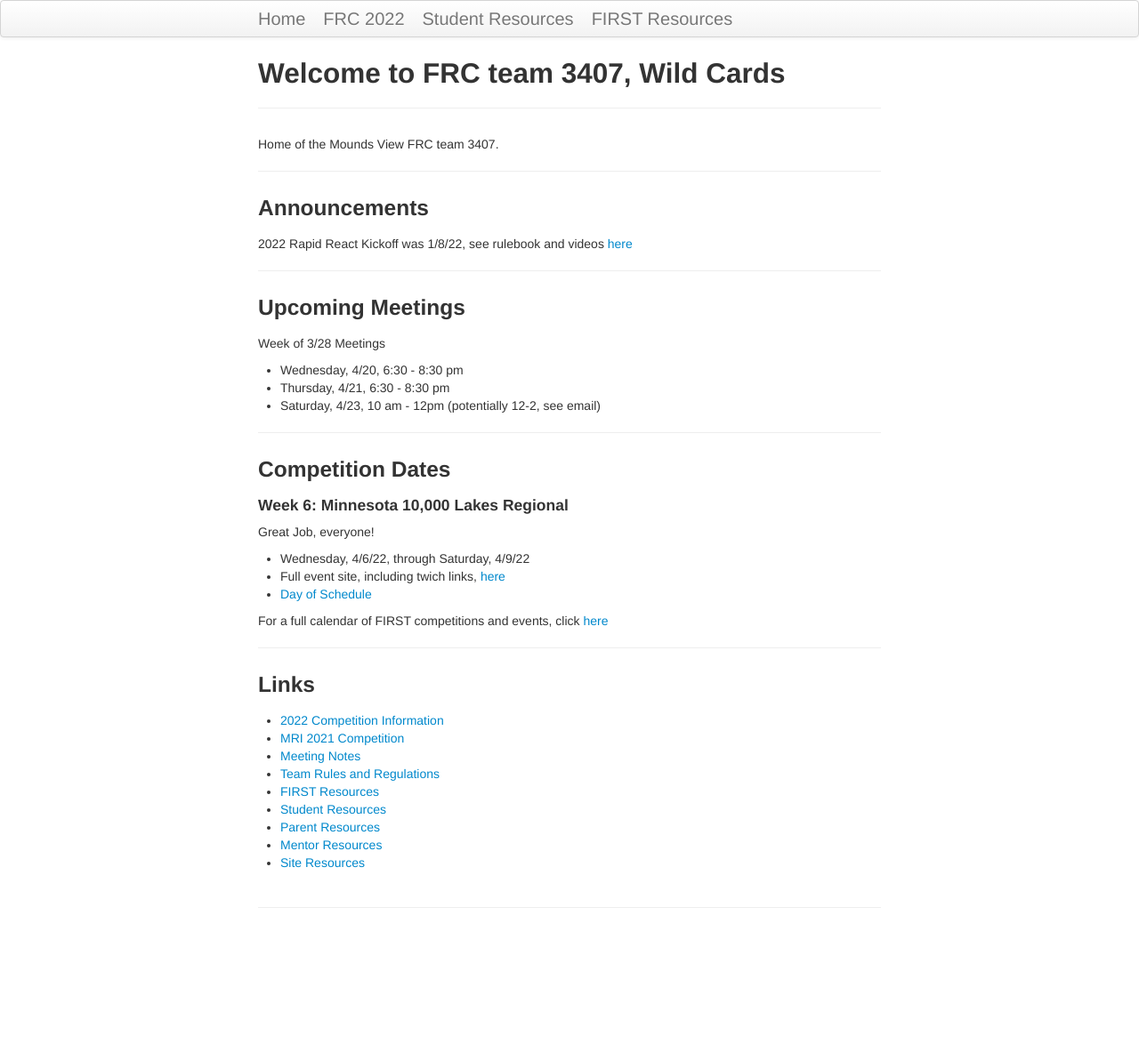
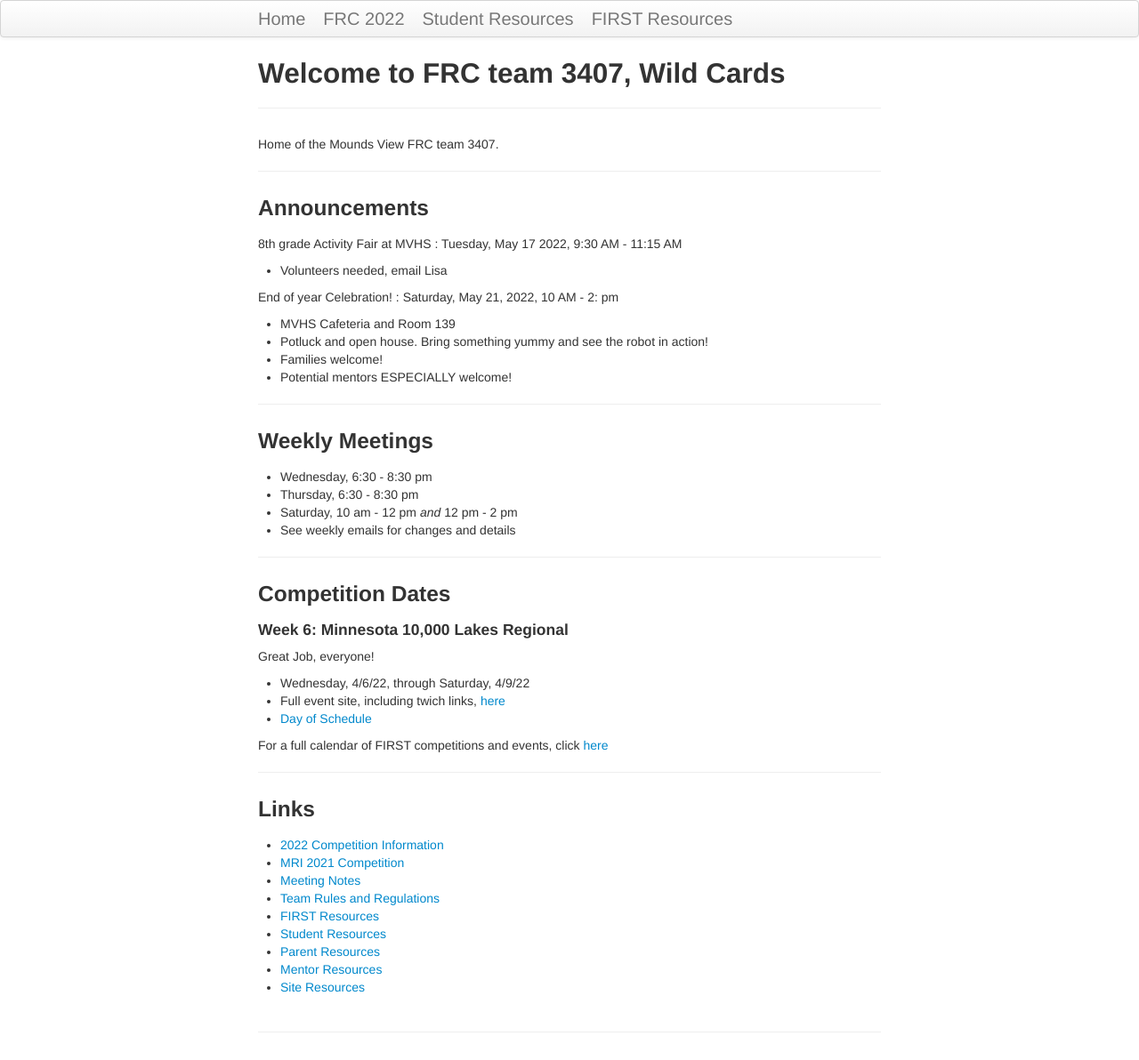
Before and after one commit to CalSch/FRC3407.github.io, a Jekyll site: the page built from index.md, in a window 1280 px wide. Shown: the whole page at 89% size. Built offline with Jekyll 4.4.1, drawn with Linux system fonts in a browser that asks for light colours; before the commit the page ends 1052 px from its top, so only the background shows below that.

Commit message:
Add announcements and meeting times

```diff
--- a/index.md
+++ b/index.md
@@ -9,16 +9,22 @@
 ---
 ### Announcements
 
-2022 Rapid React Kickoff was 1/8/22, see rulebook and videos [here](pages/2022Competition.html)
+8th grade Activity Fair at MVHS : Tuesday, May 17 2022, 9:30 AM - 11:15 AM
+- Volunteers needed, email Lisa
+
+End of year Celebration! : Saturday, May 21, 2022, 10 AM - 2: pm
+- MVHS Cafeteria and Room 139
+- Potluck and open house.  Bring something yummy and see the robot in action!
+- Families welcome!
+- Potential mentors ESPECIALLY welcome!
 
 ---
-### Upcoming Meetings
+### Weekly Meetings
 
-Week of 3/28 Meetings
-
-- Wednesday, 4/20, 6:30 - 8:30 pm
-- Thursday, 4/21, 6:30 - 8:30 pm
-- Saturday, 4/23, 10 am - 12pm (potentially 12-2, see email)
+- Wednesday, 6:30 - 8:30 pm
+- Thursday, 6:30 - 8:30 pm
+- Saturday,  10 am - 12 pm *and* 12 pm - 2 pm
+- See weekly emails for changes and details
 
 ---
 ### Competition Dates
```
